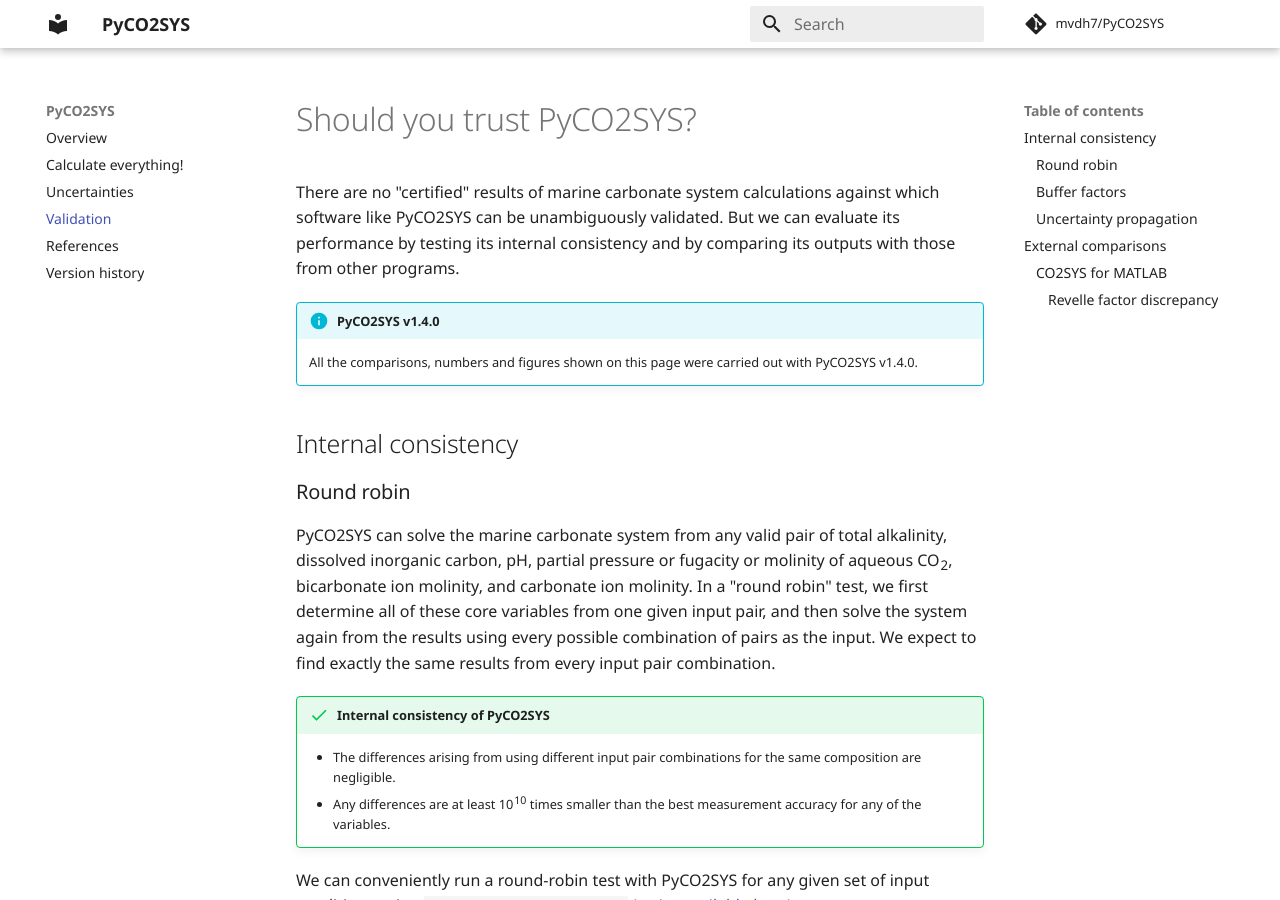
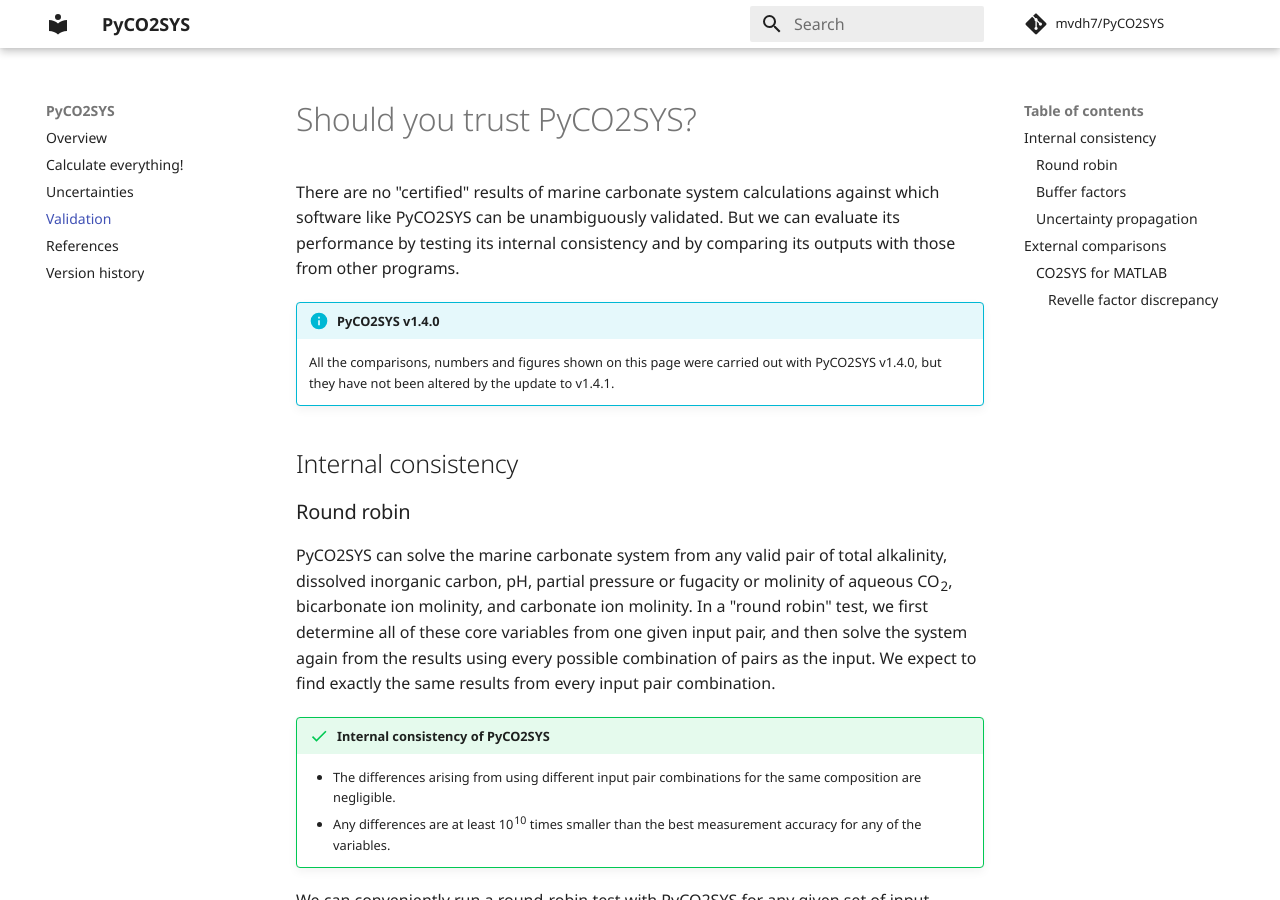
Before and after one commit to mvdh7/PyCO2SYS, an MkDocs documentation site: the page built from docs/validate.md, in a window 1280 px wide and 900 px high. Built offline with MkDocs 1.6.1 and Material for MkDocs 9.7.7, drawn with Linux system fonts in a browser that asks for light colours; comment, search, counter and statistics services are not loaded.

Commit message:
Update wording for v1.4.1

```diff
--- a/docs/validate.md
+++ b/docs/validate.md
@@ -3,7 +3,7 @@
 There are no "certified" results of marine carbonate system calculations against which software like PyCO2SYS can be unambiguously validated.  But we can evaluate its performance by testing its internal consistency and by comparing its outputs with those from other programs.
 
 !!! info "PyCO2SYS v1.4.0"
-    All the comparisons, numbers and figures shown on this page were carried out with PyCO2SYS v1.4.0.
+    All the comparisons, numbers and figures shown on this page were carried out with PyCO2SYS v1.4.0, but they have not been altered by the update to v1.4.1.
 
 ## Internal consistency
 
```
Also changed, not shown: README.md (+7 -5 lines).
